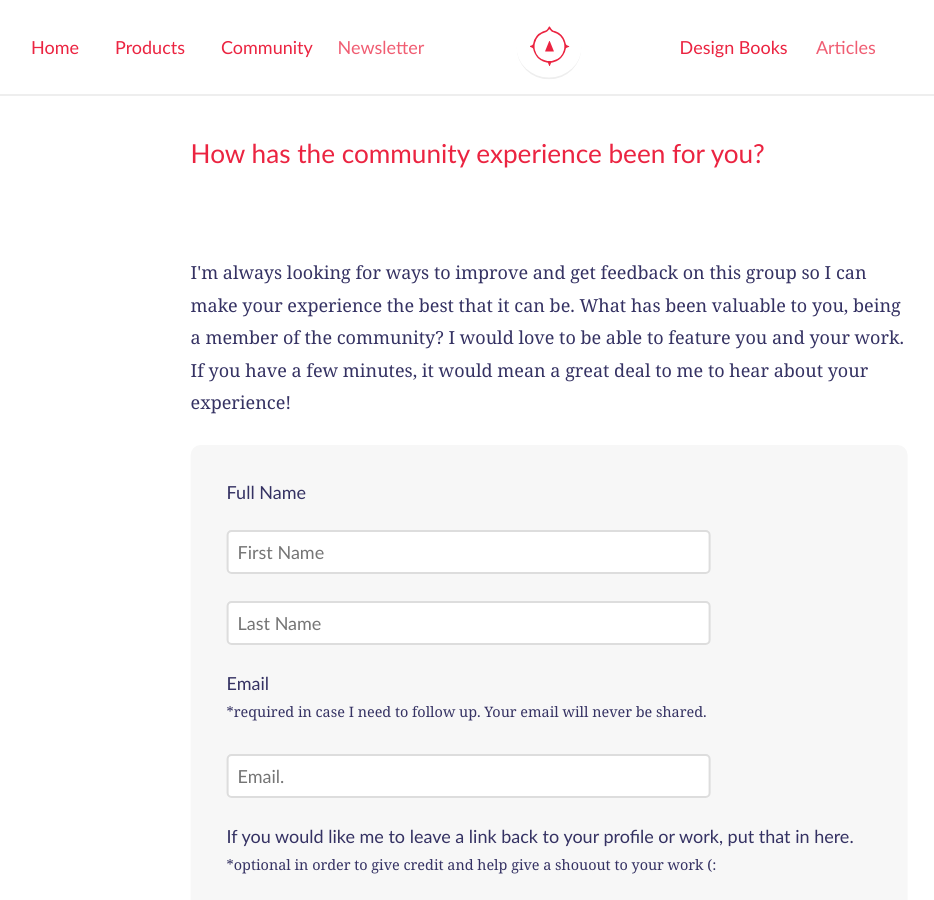
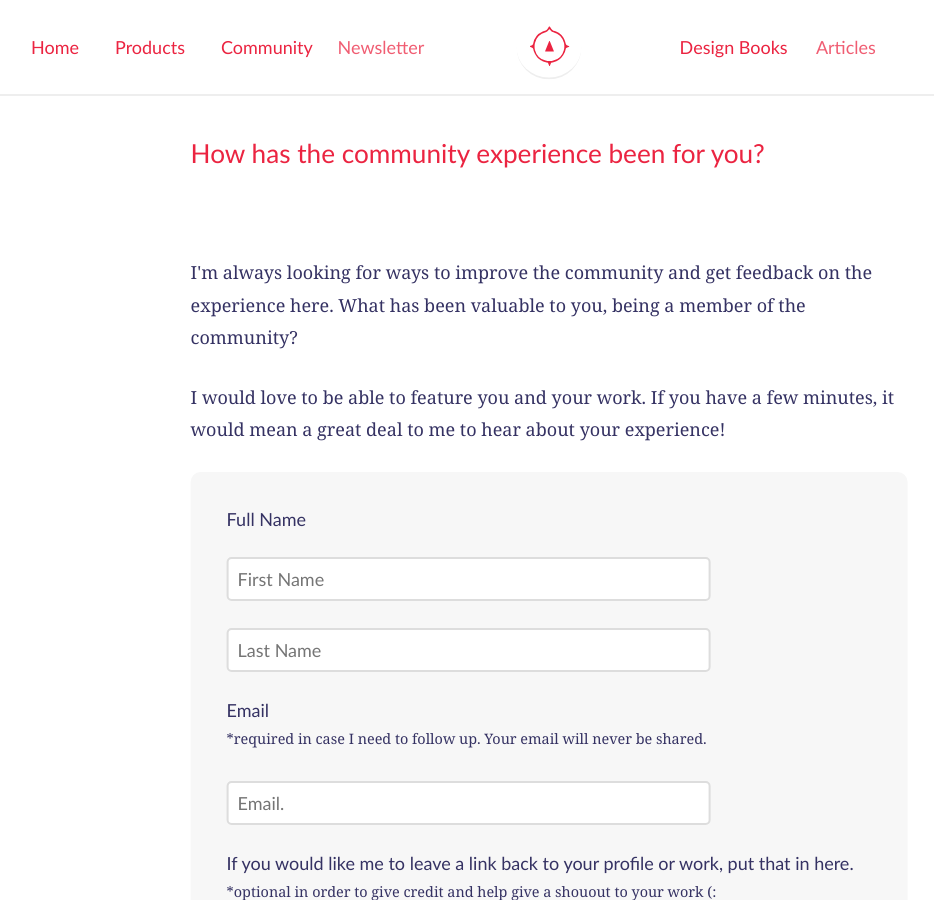
Before and after one commit to compassofdesign/site, a Jekyll site: the page built from testimonial/index.html, in a window 1280 px wide and 900 px high, scrolled down 353 px. Shown: the whole window, without its empty margins (91-1025 px from the left). Built offline with Jekyll 4.4.1, drawn with Linux system fonts in a browser that asks for light colours; nearby versions of some CDN libraries; a script that is not in the unit is left out.

Commit message:
Update index.html

```diff
--- a/testimonial/index.html
+++ b/testimonial/index.html
@@ -20,7 +20,7 @@ description: If you need to get in contact with us at all, send a message using
 <section class="main container">
   <article class="row">
     <div class="landing module">
-      <p>I'm always looking for ways to improve and get feedback on this group so I can make your experience the best that it can be. What has been valuable to you, being a member of the community? I would love to be able to feature you and your work. If you have a few minutes, it would mean a great deal to me to hear about your experience!</p>
+      <p>I'm always looking for ways to improve the community and get feedback on the experience here. What has been valuable to you, being a member of the community? </p><p>I would love to be able to feature you and your work. If you have a few minutes, it would mean a great deal to me to hear about your experience!</p>
       <form action="https://formspree.io/xnpwkebx" method="POST" class="signup">
         <input type="hidden" name="Testimonial" value="New testmonial from /Testimonial">
         <input type="text" name="_gotcha" style="display: none">
```
